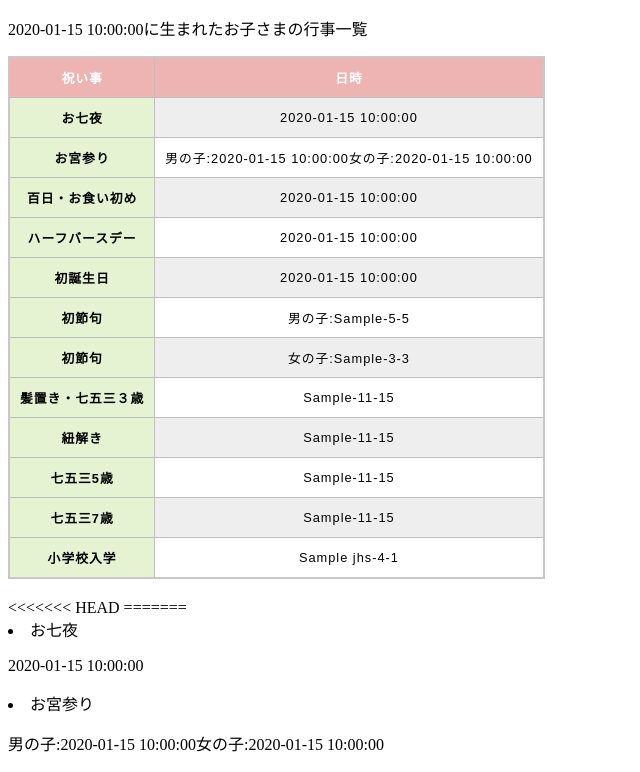
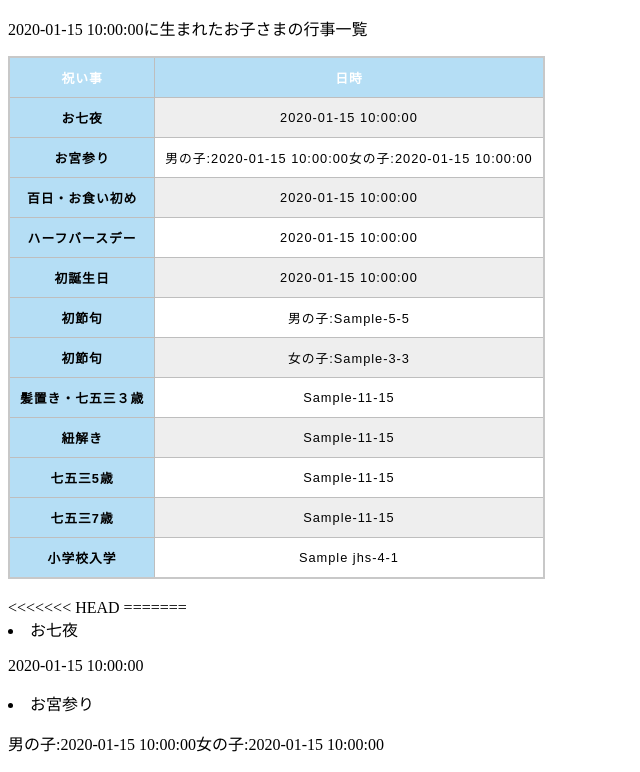
Before and after one commit to kanabassy/test, a Flask app: template templates/kekka.html in a window 1280 px wide. Shown: the top 772 px of the page, without its empty margins (0-640 px from the left). Run offline with Flask 2, Linux system fonts and the light colour scheme; the template is opened without the code that fills it: most values are stand-ins (such as "Sample title", 1, 10 or a date in 2020).

Commit message:
css変更

```diff
--- a/static/css/style.css
+++ b/static/css/style.css
@@ -14,12 +14,12 @@ tr:nth-child(even) {
 }
 
 th[scope="col"] {
-    background-color: hsl(0, 64%, 82%);
+    background-color: #b5def5;
     color: #fff;
 }
 
 th[scope="row"] {
-    background-color: hsl(87, 58%, 89%) ;
+    background-color:#b5def5
 }
 
 caption {
```
